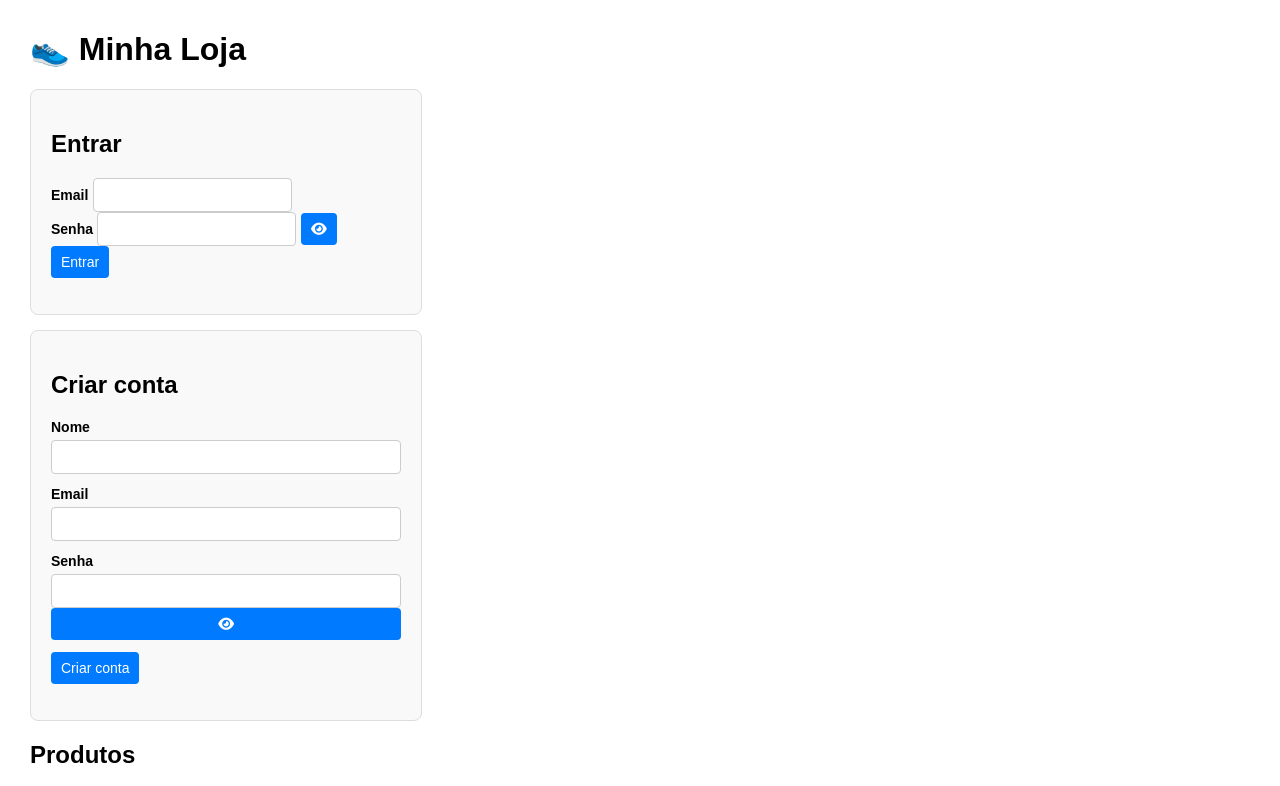
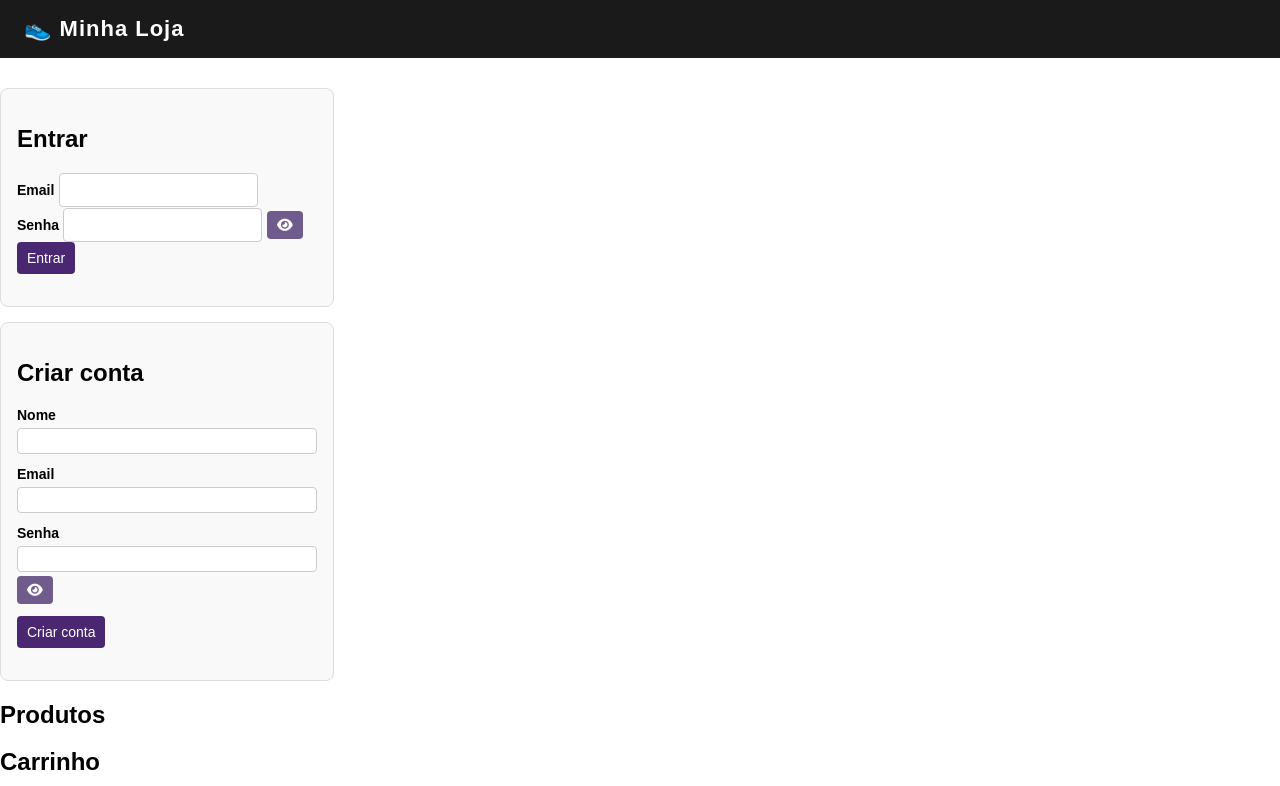
Before and after one commit to rsantanajesus23-netizen/JS-PRATICA, a website: page loja-virtual/public/index.html in a window 1280 px wide. Shown: the top 786 px of the page. Drawn offline with Linux system fonts and the light colour scheme; no server answers.

Commit message:
Estilo do header e correção do olhinho de senha

```diff
--- a/loja-virtual/public/index.html
+++ b/loja-virtual/public/index.html
@@ -30,7 +30,7 @@
                 <div class="form-loja">
                     <label for="senha-login">Senha</label>
                     <input type="password" id="senha-login" required>
-                    <button type="button" id="toggle-senha-login"><i class="fa fa-eye"></i></button>
+                    <button type="button" class="toggle-senha" id="toggle-senha-login"><i class="fa fa-eye"></i></button>
                 </div>
                 <button type="submit">Entrar</button>
                 <p id="mensagem-login"></p>
@@ -42,14 +42,16 @@
                     <label for="nome-cadastro">Nome</label>
                     <input type="text" id="nome-cadastro" required>
                 </div>
+
                 <div class="campo-form">
                     <label for="email-cadastro">Email</label>
                     <input type="email" id="email-cadastro" required>
                 </div>
+
                 <div class="campo-form">
                     <label for="senha-cadastro">Senha</label>
                     <input type="password" id="senha-cadastro" minlength="6" required>
-                    <button type="button" id="toggle-senha-cadastro"><i class="fa fa-eye"></i></button>
+                    <button type="button" class="toggle-senha" id="toggle-senha-cadastro"><i class="fa fa-eye"></i></button>
                 </div>
                 <button type="submit">Criar conta</button>
                 <p id="mensagem-cadastro"></p>
--- a/loja-virtual/public/style.css
+++ b/loja-virtual/public/style.css
@@ -1,12 +1,55 @@
+/* ===== HEADER ===== */
+#cabecalho {
+    display: flex;
+    justify-content: space-between;
+    align-items: center;
+    background-color: #1a1a1a;
+    color: white;
+    padding: 16px 24px;
+    margin-bottom: 30px;
+}
+
+#cabecalho h1 {
+    margin: 0;
+    font-size: 22px;
+    letter-spacing: 1px;
+}
+
+#nav-usuario {
+    display: flex;
+    gap: 10px;
+}
+
+#nav-usuario button {
+    background-color: transparent;
+    border: 1px solid white;
+    color: white;
+    padding: 6px 14px;
+    border-radius: 4px;
+    cursor: pointer;
+}
+
+#nav-usuario button:hover {
+    background-color: white;
+    color: #1a1a1a;
+}
+
+.toggle-senha {
+    width: auto;
+    padding: 6px 10px;
+    background-color: #705b8d;
+    margin-top: 4px;
+}
+
 body {
     font-family: Arial, sans-serif;
-    margin: 30px;
+    margin: 0;
 }
 
 form {
-    max-width: 350px;
+    max-width: 300px;
     background: #f9f9f9;
-    padding: 20px;
+    padding: 16px;
     border: 1px solid #ddd;
     border-radius: 8px;
     margin-bottom: 15px;
@@ -25,15 +68,19 @@ form {
 }
 
 .campo-form input {
-    padding: 8px;
+    padding: 4px;
     font-size: 14px;
     border: 1px solid #ccc;
     border-radius: 4px;
 }
 
+.campo-form button {
+    align-self: flex-start;
+}
+
 button {
     padding: 8px 10px;
-    background-color: #007BFF;
+    background-color: #381263e6;
     color: white;
     border: none;
     border-radius: 4px;
@@ -42,7 +89,7 @@ button {
 }
 
 button:hover {
-    background-color: #0056b3;
+    background-color: #48276ee0;
 }
 
 .form-loja label {
@@ -78,7 +125,7 @@ button:hover {
 
 #lista-produtos li button {
     padding: 6px 12px;
-    background-color: #007BFF;
+    background-color: #63717f;
     color: white;
     border: none;
     border-radius: 4px;
@@ -87,5 +134,5 @@ button:hover {
 }
 
 #lista-produtos li button:hover {
-    background-color: #0056b3;
+    background-color: #8395a7;
 }
```
